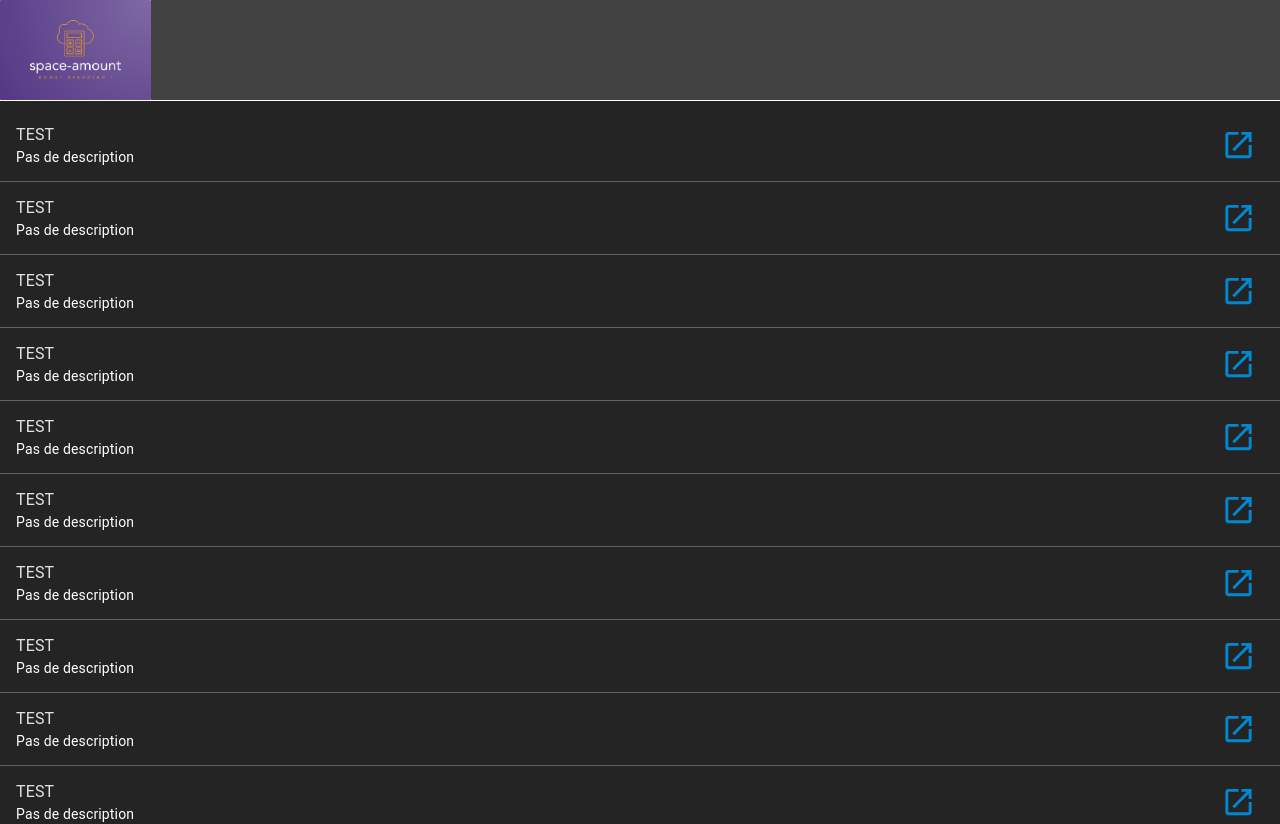
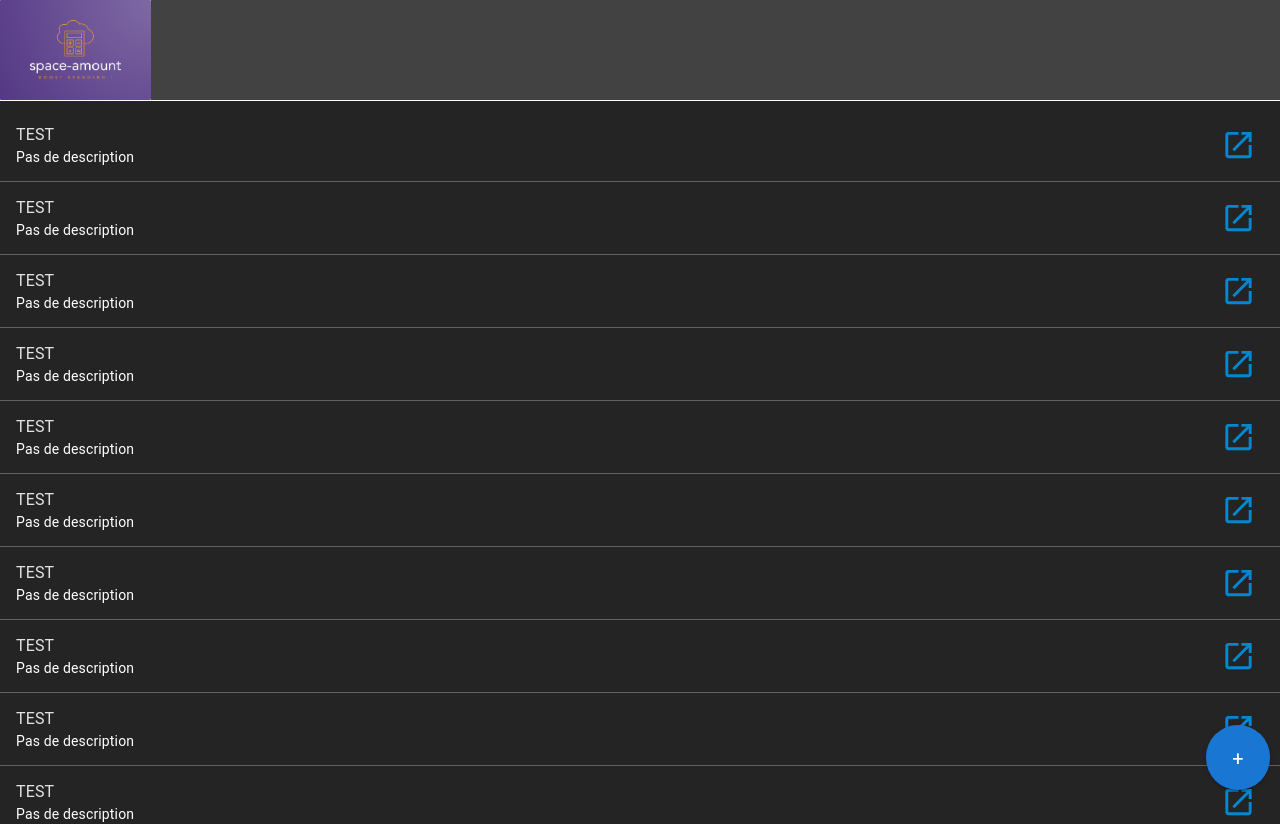
Before and after one commit to Dorian77210/space-amount-mobile, a React (Vite) app: page / in a window 1280 px wide. Shown: the top 824 px of the page. Built offline with nearby package versions, Linux system fonts and the light colour scheme.

Commit message:
feat: Begin the view to add or join space

```diff
--- a/package.json
+++ b/package.json
@@ -13,6 +13,7 @@
   "dependencies": {
     "@awesome-cordova-plugins/android-full-screen": "^6.4.0",
     "@capacitor/android": "^5.5.0",
+    "@capacitor/app": "^5.0.6",
     "@capacitor/cli": "^5.5.0",
     "@capacitor/core": "^5.5.0",
     "@capacitor/geolocation": "^5.0.6",
--- a/src/route/router-config.ts
+++ b/src/route/router-config.ts
@@ -5,6 +5,10 @@ const routes: IRoute[] = [{
     path: '/',
     component: lazy(() => import("@screen/HomeScreen")),
     exact: true,
+}, {
+    path: '/create-or-join',
+    component: lazy(() => import("@screen/AddOrJoinSpace")),
+    exact: true,
 }];
 
 
--- /dev/null
+++ b/src/screen/AddOrJoinSpace.tsx
@@ -0,0 +1,28 @@
+import { Tab, Tabs } from "@mui/material";
+import { useState } from "react";
+import PhoneIcon from "@mui/icons-material/Phone";
+import FavoriteIcon from "@mui/icons-material/Favorite";
+import PersonPinIcon from "@mui/icons-material/PersonPin";
+
+const AddOrJoinSpace = () => {
+  const [selectedTab, setSelectedTab] = useState<number>(0);
+
+  const handleChange = (event: React.SyntheticEvent, newValue: number) => {
+    event.preventDefault();
+    setSelectedTab(newValue);
+  };
+
+  return (
+    <Tabs value={selectedTab} onChange={handleChange} centered>
+      <Tab
+        icon={<PhoneIcon color="secondary" />}
+        aria-label="phone"
+        sx={{ width: "33%" }}
+      />
+      <Tab icon={<FavoriteIcon color="secondary" />} aria-label="favorite" />
+      <Tab icon={<PersonPinIcon color="secondary" />} aria-label="person" />
+    </Tabs>
+  );
+};
+
+export default AddOrJoinSpace;
--- a/src/screen/HomeScreen.tsx
+++ b/src/screen/HomeScreen.tsx
@@ -1,10 +1,21 @@
 import HomeHeader from "@component/header/HomeHeader";
 import text from "@constant/text";
-import { Box, IconButton, List, ListItem, ListItemText, Typography } from "@mui/material";
+import {
+  Box,
+  Button,
+  IconButton,
+  List,
+  ListItem,
+  ListItemText,
+  Typography,
+} from "@mui/material";
 import { useState } from "react";
 import { OpenInNew } from "@mui/icons-material";
+import { useNavigate } from "react-router-dom";
 
 const HomeScreen = () => {
+  const navigate = useNavigate();
+
   const [spaceAmounts] = useState<string[]>([
     "TEST",
     "TEST",
@@ -32,6 +43,10 @@ const HomeScreen = () => {
 
   const handleAccessToSpace = () => {
     console.log("Access to space");
+  };
+
+  const handleCreateOrJoinSpace = () => {
+    navigate('/create-or-join');
   }
 
   return (
@@ -58,8 +73,12 @@ const HomeScreen = () => {
                 <ListItem
                   alignItems="flex-start"
                   secondaryAction={
-                    <IconButton edge="start" aria-label="access" onClick={handleAccessToSpace}>
-                      <OpenInNew color="info" fontSize="large"/>
+                    <IconButton
+                      edge="start"
+                      aria-label="access"
+                      onClick={handleAccessToSpace}
+                    >
+                      <OpenInNew color="info" fontSize="large" />
                     </IconButton>
                   }
                 >
@@ -84,6 +103,19 @@ const HomeScreen = () => {
           })}
         </List>
       </Box>
+      <Button
+        variant="contained"
+        sx={{
+          height: 65,
+          borderRadius: 10,
+          position: 'fixed',
+          bottom: 10,
+          right: 10,
+        }}
+        onClick={handleCreateOrJoinSpace}
+      >
+        <Typography fontSize="20px">+</Typography>
+      </Button>
     </>
   );
 };
```
Also changed, not shown: 1 other file (tests, documents, lock files or other folders).
